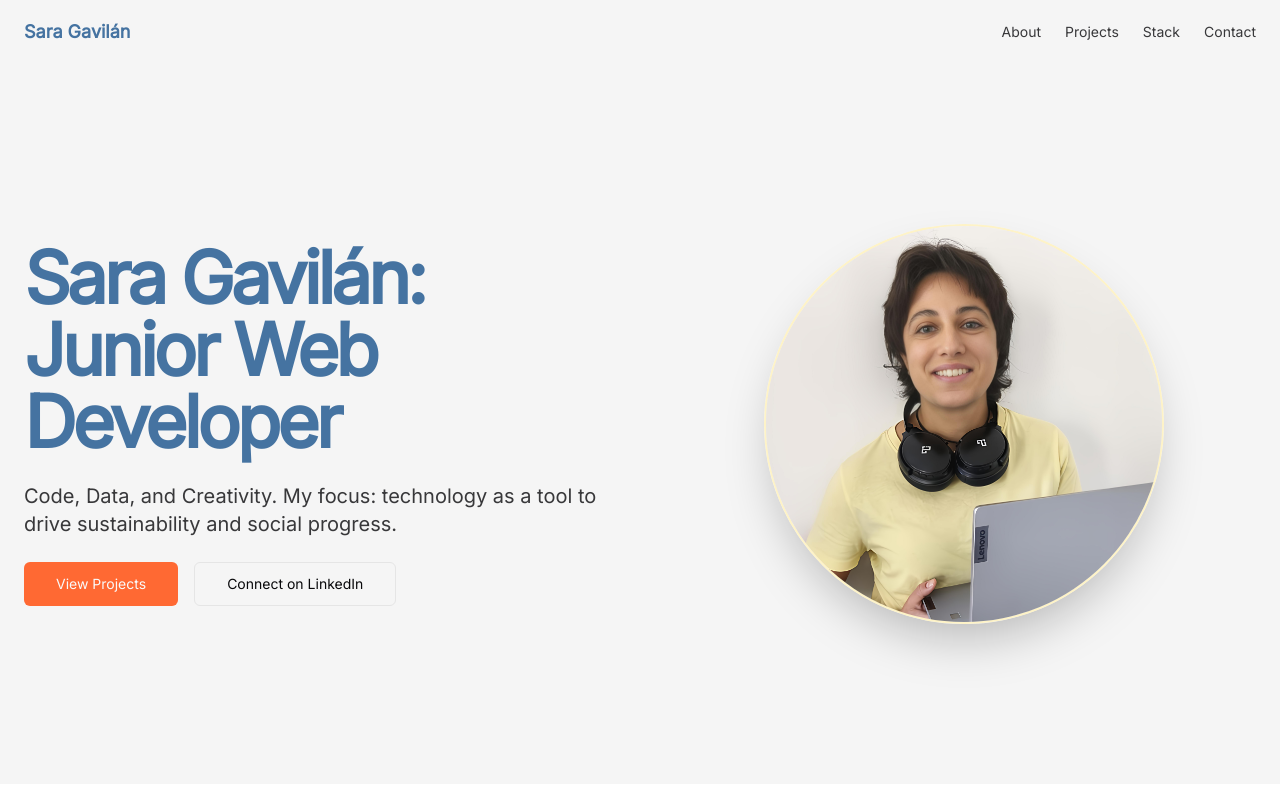
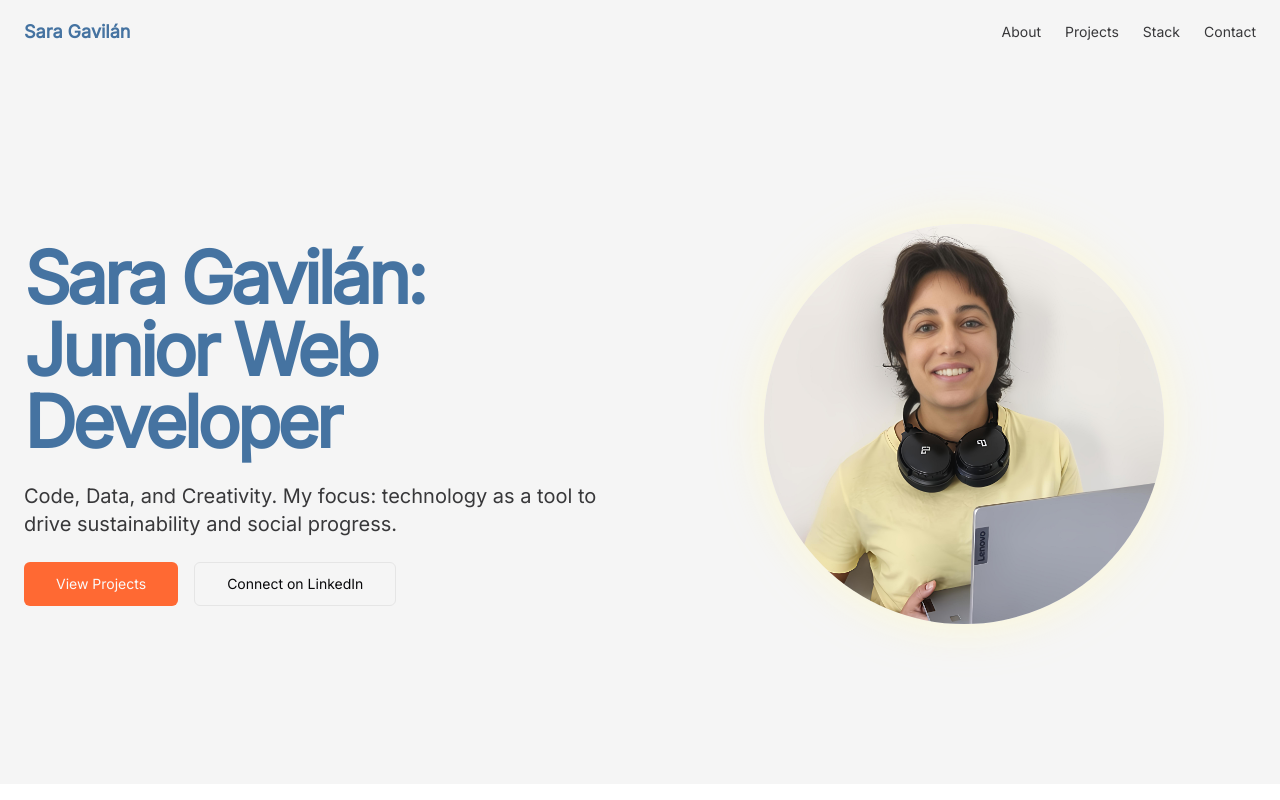
Before and after one commit to Sara-Gavi/saradeveloper, a Next.js app: page / in a window 1280 px wide. Shown: the top 800 px of the page. Built offline with nearby package versions, Linux system fonts and the light colour scheme.

Commit message:
style: enhance soft yellow shadow with wider blur

```diff
--- a/src/components/landing/hero.tsx
+++ b/src/components/landing/hero.tsx
@@ -44,7 +44,7 @@ export function Hero() {
                 alt={profileImage.description}
                 width={400}
                 height={400}
-                className="rounded-full object-cover aspect-square shadow-2xl border-2 border-amber-100"
+                className="rounded-full object-cover aspect-square shadow-[0_0_40px_5px_rgba(255,249,196,0.6)]"
                 data-ai-hint={profileImage.imageHint}
                 priority
               />
```
